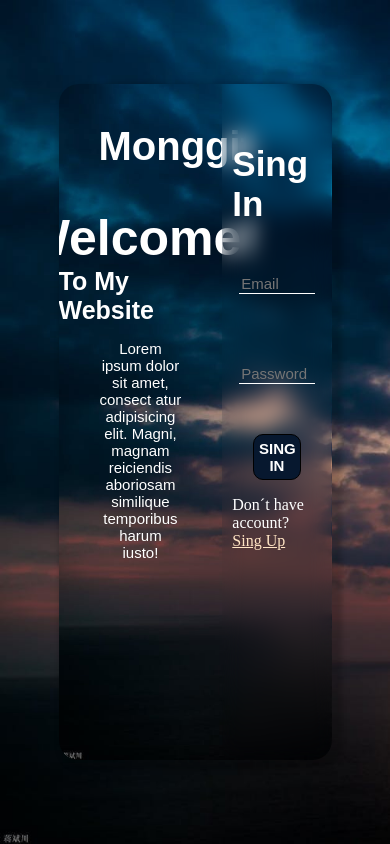
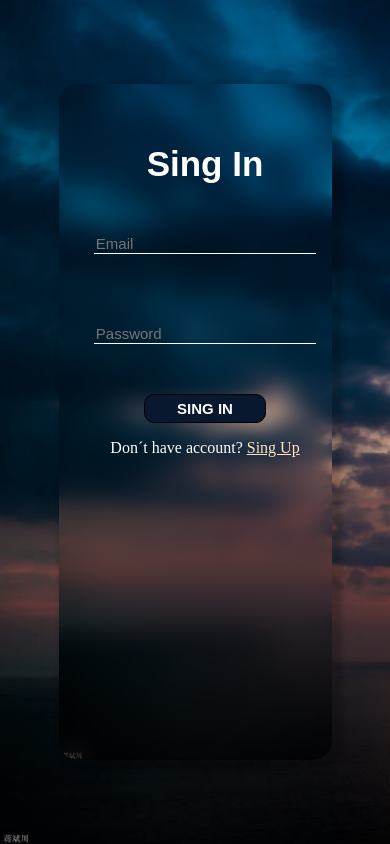
Before and after one commit to Carloscv200313/Login, a plain HTML site: page index.html in a window 390 px wide. Drawn offline with Linux system fonts and the light colour scheme.

Commit message:
haciendolo responsi

```diff
--- a/stilo.css
+++ b/stilo.css
@@ -112,3 +112,57 @@ img{
 .registrar{
     color: bisque;
 }
+@media (min-width: 320px)and (max-width:425px) {
+    .cont_login{
+        background-image: url("./img/fondo_03.jpg");
+        background-size: cover;
+        box-shadow: 5px 5px 5px 5px rgba(0, 0, 0, 0.2);
+        border-radius: 20px ;
+        display: flex;
+        flex-direction: column;
+        width: 70%;
+        height:80%;
+        overflow: hidden;
+    }
+    .dedicatoria_01{
+        padding: 0;
+        margin: 0;
+        width: 0;
+        height: 0;
+    }
+    .form{
+        width: 100%;
+        height: 100%;
+        backdrop-filter: blur(10px);
+        display: flex;
+        flex-direction: column;
+        align-items: center;
+        padding: 10px;
+        color: #fff;
+    }
+    .monggit h1{
+        margin: 0px;
+        padding: 0px;
+        font-size: 0px;
+    }
+    .dedicatoria{
+        margin: 0px;
+        padding: 0px;
+        font-size: 0px;
+    }
+    .dedicatoria h1{
+        margin: 0px;
+        padding: 0px;
+        font-size: 0px;
+    }
+    .dedicatoria h2{
+        margin: 0px;
+        padding: 0px;
+        font-size: 0px;
+    }
+    .dedicatoria p{
+        margin: 0px;
+        padding: 0px;
+        font-size: 0px;
+    }
+}
```
